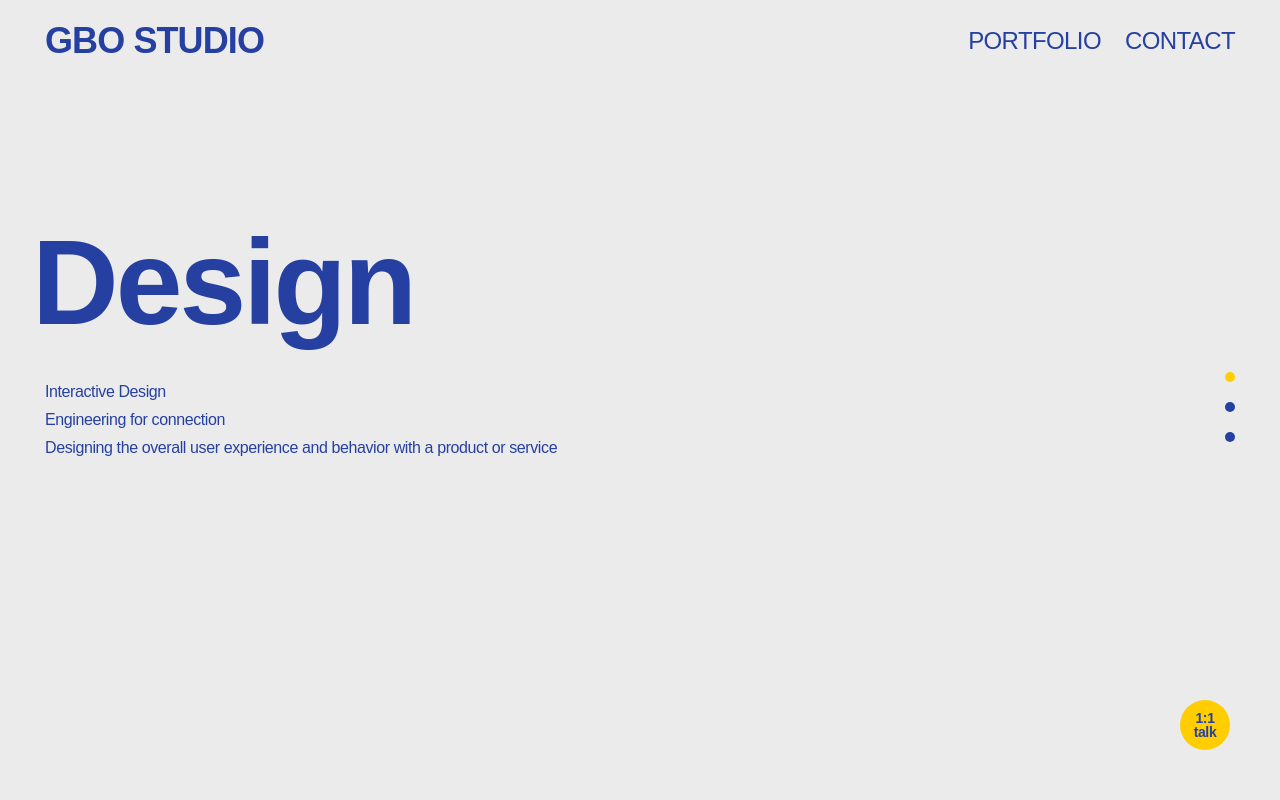
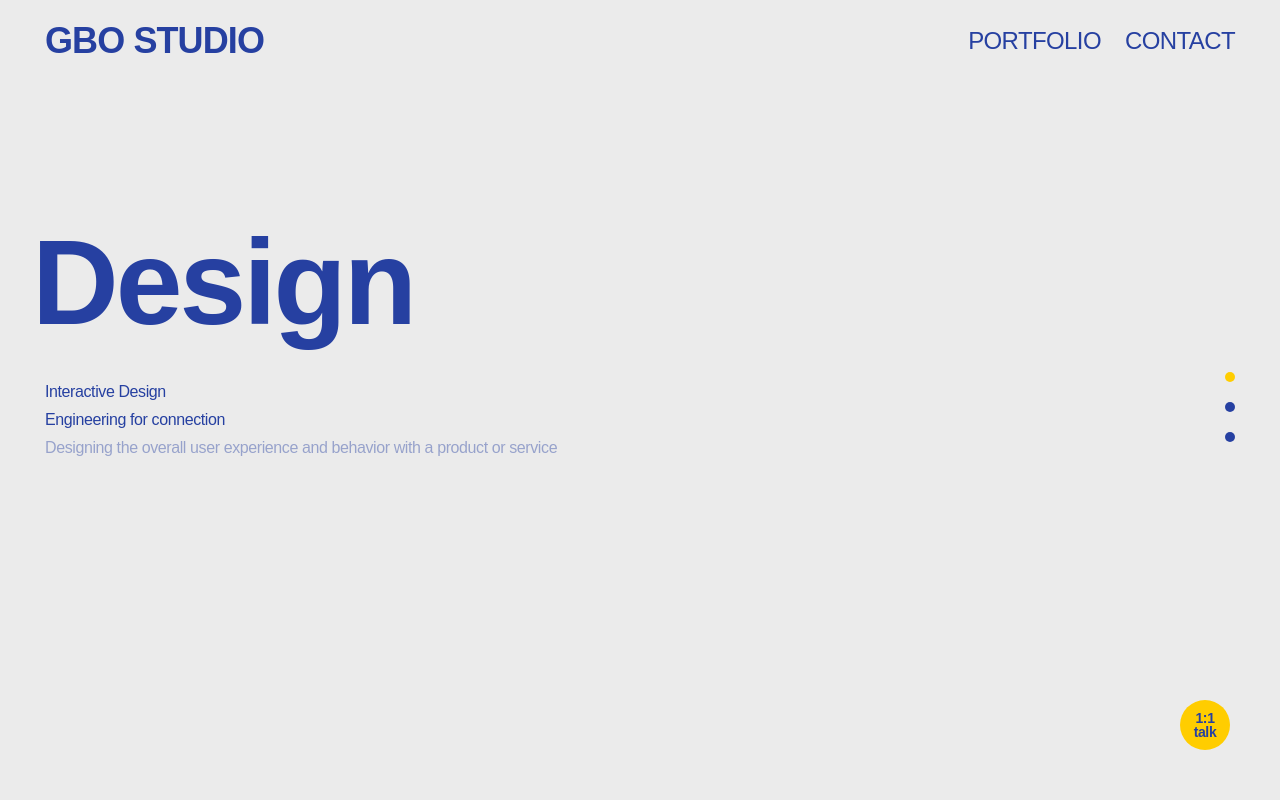
Before and after one commit to weaverbo/gbostudio, a Next.js app: page / in a window 1280 px wide. Shown: the top 800 px of the page. Built offline with nearby package versions, Linux system fonts and the light colour scheme; a web font is replaced by a local one.

Commit message:
chore : 화면 전환 스크롤 애니메이션 일부 코드 주석 처리

```diff
--- a/src/app/(main)/page.tsx
+++ b/src/app/(main)/page.tsx
@@ -70,39 +70,7 @@ export default function Main() {
   }, [currentScreen]);
 
   // useEffect(() => {
-  //   const handleResize = () => {
-  //     setIsMobile(window.matchMedia('(max-width: 767px)').matches);
-  //   };
-
-  //   handleResize();
-  //   window.addEventListener('resize', handleResize);
-  //   return () => window.removeEventListener('resize', handleResize);
-  // }, []);
-
-  // useEffect(() => {
-  //   const handleScroll = (e: WheelEvent) => {
-  //     const scrollsection = scrollsectionRef.current;
-  //     if (!scrollsection || !scrollsection.contains(e.target as Node)) return;
-
-  //     if (isAnimating) {
-  //       e.preventDefault();
-  //       return;
-  //     }
-
-  //     if (e.deltaY > 0 && currentScreen < 2) {
-  //       setCurrentScreen(prev => prev + 1);
-  //     } else if (e.deltaY < 0 && currentScreen > 0) {
-  //       setCurrentScreen(prev => prev - 1);
-  //     }
-  //   };
-
-  //   window.addEventListener('wheel', handleScroll, { passive: false });
-  //   return () => window.removeEventListener('wheel', handleScroll);
-  // }, [isAnimating, currentScreen]);
-
-  // holding!
-  // useEffect(() => {
-  //   const handleScroll = (e: WheelEvent) => {
+  //   const handleWheel = (e: WheelEvent) => {
   //     const scrollSection = scrollsectionRef.current;
   //     if (!scrollSection) return;
 
@@ -124,84 +92,58 @@ export default function Main() {
   //     }
   //   };
 
-  //   window.addEventListener('wheel', handleScroll, { passive: false });
-  //   return () => window.removeEventListener('wheel', handleScroll);
+  //   const handleTouch = (e: TouchEvent) => {
+  //     const scrollSection = scrollsectionRef.current;
+  //     if (!scrollSection) return;
+
+  //     const bounds = scrollSection.getBoundingClientRect();
+  //     const isInsideSection =
+  //       bounds.top <= e.touches[0].clientY &&
+  //       e.touches[0].clientY <= bounds.bottom;
+
+  //     if (!isInsideSection) return;
+
+  //     if (isAnimating) {
+  //       e.preventDefault();
+  //       return;
+  //     }
+
+  //     const touchMove = e.changedTouches[0].clientY - e.touches[0].clientY;
+  //     if (touchMove > 0 && currentScreen < 2) {
+  //       setCurrentScreen(prev => prev + 1);
+  //     } else if (touchMove < 0 && currentScreen > 0) {
+  //       setCurrentScreen(prev => prev - 1);
+  //     }
+  //   };
+
+  //   window.addEventListener('wheel', handleWheel, { passive: false });
+  //   window.addEventListener('touchstart', handleTouch, { passive: false });
+
+  //   return () => {
+  //     window.removeEventListener('wheel', handleWheel);
+  //     window.removeEventListener('touchstart', handleTouch);
+  //   };
   // }, [isAnimating, currentScreen]);
 
   useEffect(() => {
-    const handleWheel = (e: WheelEvent) => {
-      const scrollSection = scrollsectionRef.current;
-      if (!scrollSection) return;
+    const handleScroll = () => {
+      const scrollPosition = window.scrollY;
+      console.log(scrollPosition);
 
-      const bounds = scrollSection.getBoundingClientRect();
-      const isInsideSection =
-        bounds.top <= e.clientY && e.clientY <= bounds.bottom;
-
-      if (!isInsideSection) return;
-
-      if (isAnimating) {
-        e.preventDefault();
-        return;
-      }
-
-      if (e.deltaY > 0 && currentScreen < 2) {
-        setCurrentScreen(prev => prev + 1);
-      } else if (e.deltaY < 0 && currentScreen > 0) {
-        setCurrentScreen(prev => prev - 1);
+      if (scrollPosition > 17.5 && currentScreen === 0) {
+        setCurrentScreen(1);
+      } else if (scrollPosition <= 17.5 && currentScreen === 1) {
+        setCurrentScreen(0);
+      } else if (scrollPosition > 150 && currentScreen === 1) {
+        setCurrentScreen(2);
+      } else if (scrollPosition <= 150 && currentScreen === 2) {
+        setCurrentScreen(1);
       }
     };
 
-    const handleTouch = (e: TouchEvent) => {
-      const scrollSection = scrollsectionRef.current;
-      if (!scrollSection) return;
-
-      const bounds = scrollSection.getBoundingClientRect();
-      const isInsideSection =
-        bounds.top <= e.touches[0].clientY &&
-        e.touches[0].clientY <= bounds.bottom;
-
-      if (!isInsideSection) return;
-
-      // if (isAnimating) {
-      //   e.preventDefault();
-      //   return;
-      // }
-
-      const touchMove = e.changedTouches[0].clientY - e.touches[0].clientY;
-      if (touchMove > 0 && currentScreen < 2) {
-        setCurrentScreen(prev => prev + 1);
-      } else if (touchMove < 0 && currentScreen > 0) {
-        setCurrentScreen(prev => prev - 1);
-      }
-    };
-
-    window.addEventListener('wheel', handleWheel, { passive: false });
-    window.addEventListener('touchstart', handleTouch, { passive: false });
-
-    return () => {
-      window.removeEventListener('wheel', handleWheel);
-      window.removeEventListener('touchstart', handleTouch);
-    };
-  }, [isAnimating, currentScreen]);
-  // useEffect(() => {
-  //   const handleScroll = () => {
-  //     const scrollPosition = window.scrollY;
-  //     console.log(scrollPosition);
-
-  //     if (scrollPosition > 17.5 && currentScreen === 0) {
-  //       setCurrentScreen(1);
-  //     } else if (scrollPosition <= 17.5 && currentScreen === 1) {
-  //       setCurrentScreen(0);
-  //     } else if (scrollPosition > 150 && currentScreen === 1) {
-  //       setCurrentScreen(2);
-  //     } else if (scrollPosition <= 150 && currentScreen === 2) {
-  //       setCurrentScreen(1);
-  //     }
-  //   };
-
-  //   window.addEventListener('scroll', handleScroll);
-  //   return () => window.removeEventListener('scroll', handleScroll);
-  // }, [currentScreen]);
+    window.addEventListener('scroll', handleScroll);
+    return () => window.removeEventListener('scroll', handleScroll);
+  }, [currentScreen]);
 
   useEffect(() => {
     const checkMobile = () => {
```
